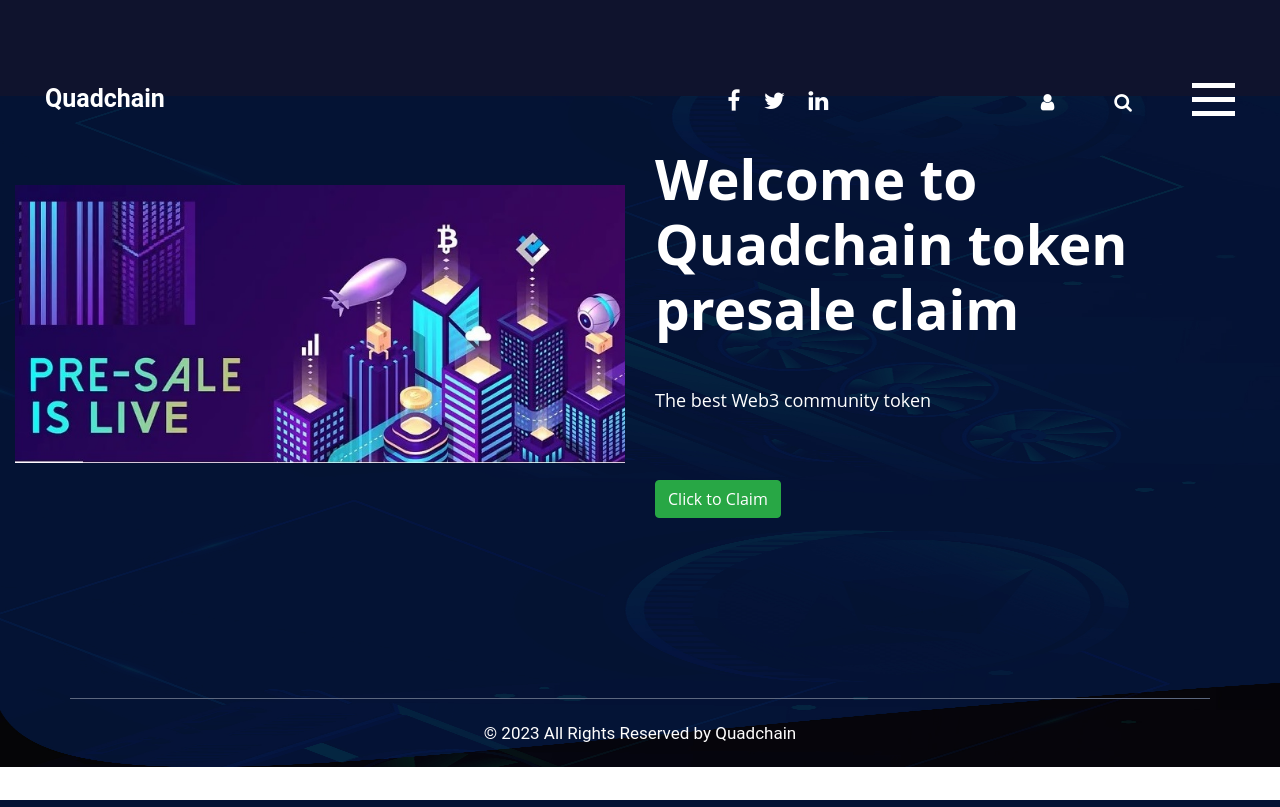
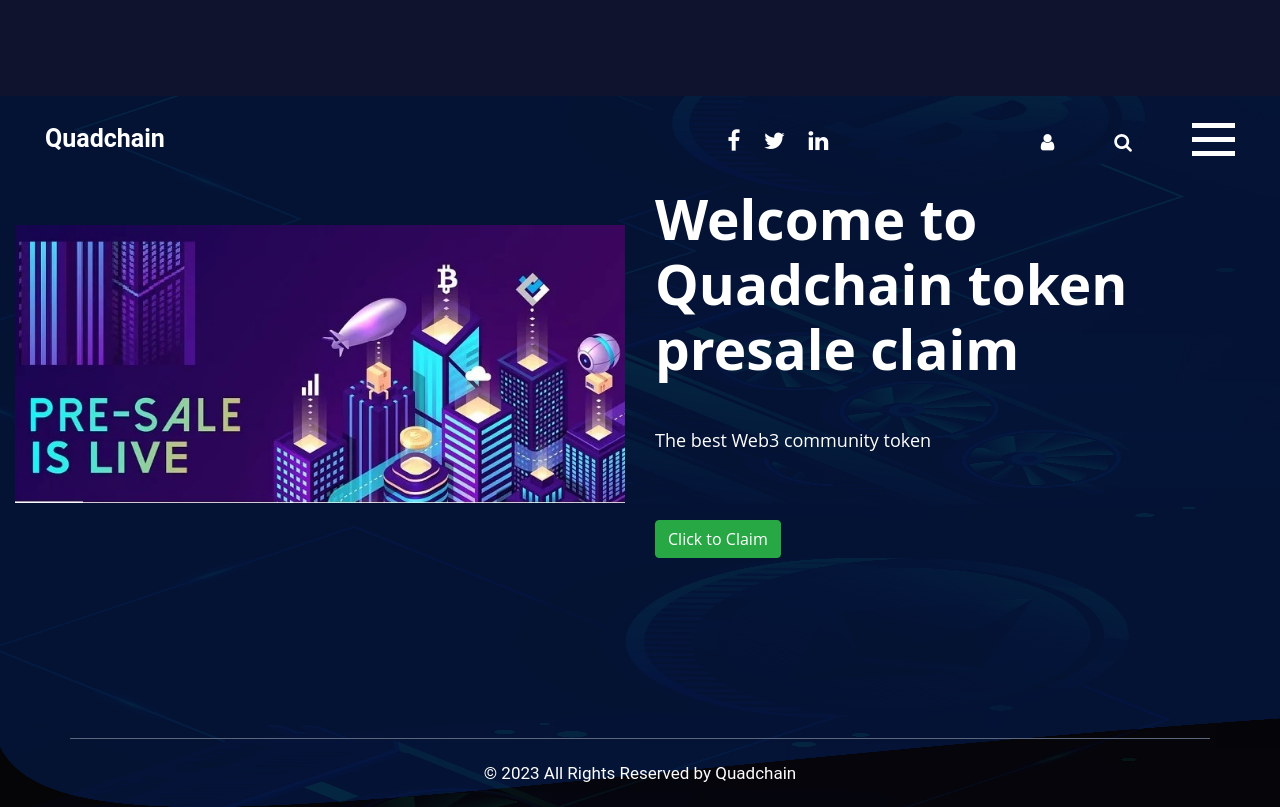
Before and after one commit to venvictor602/quadchain, a Django app: page / in a window 1280 px wide. Run offline with Django 4.2, Linux system fonts and the light colour scheme; some libraries are stand-ins or nearby versions.

Commit message:
Update style.css

```diff
--- a/static/css/style.css
+++ b/static/css/style.css
@@ -212,7 +212,7 @@ button {
      align-items: center;
      flex-wrap: wrap;
      position: relative;
-     margin-top: 50px;
+     margin-top: 90px;
 
 }
 
```
